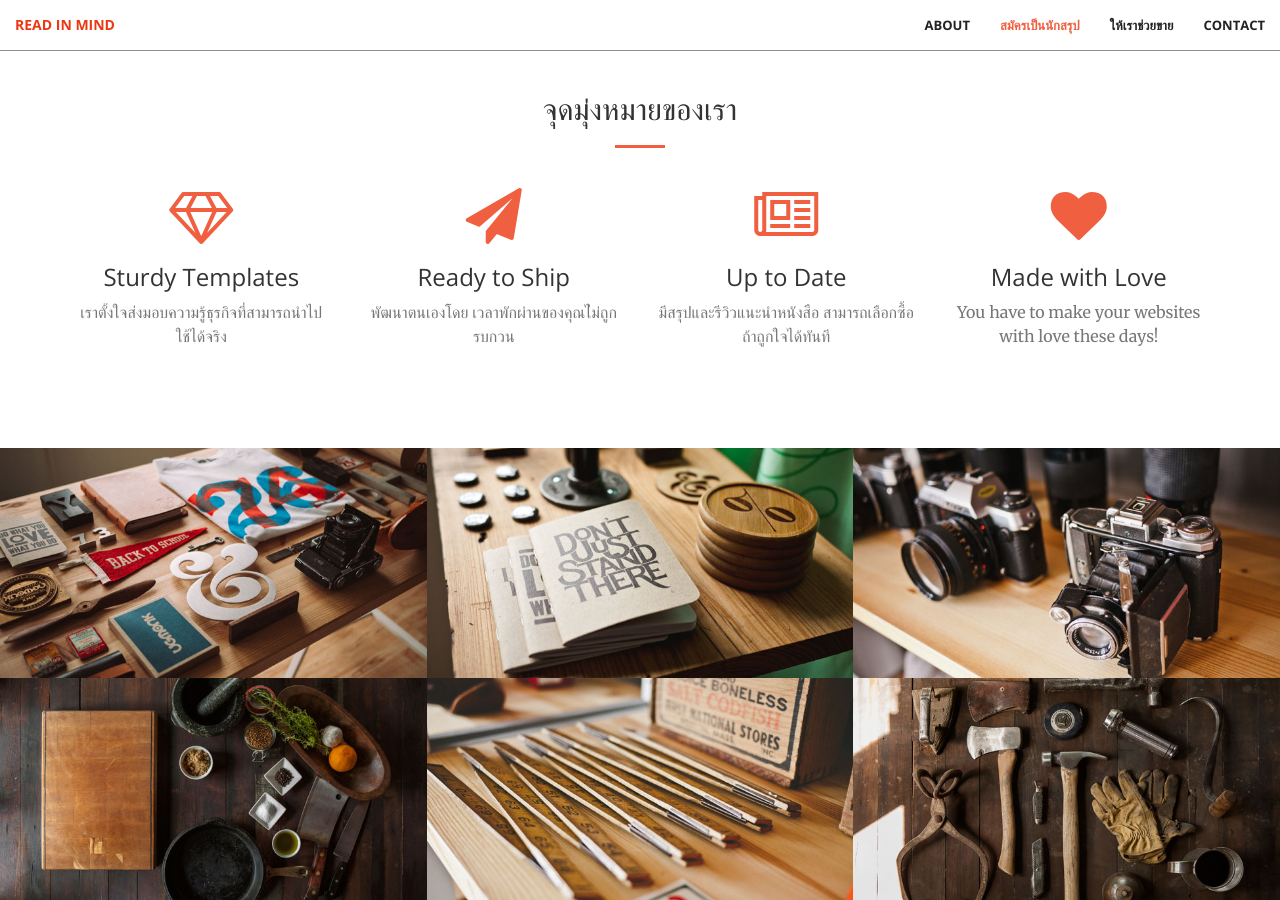
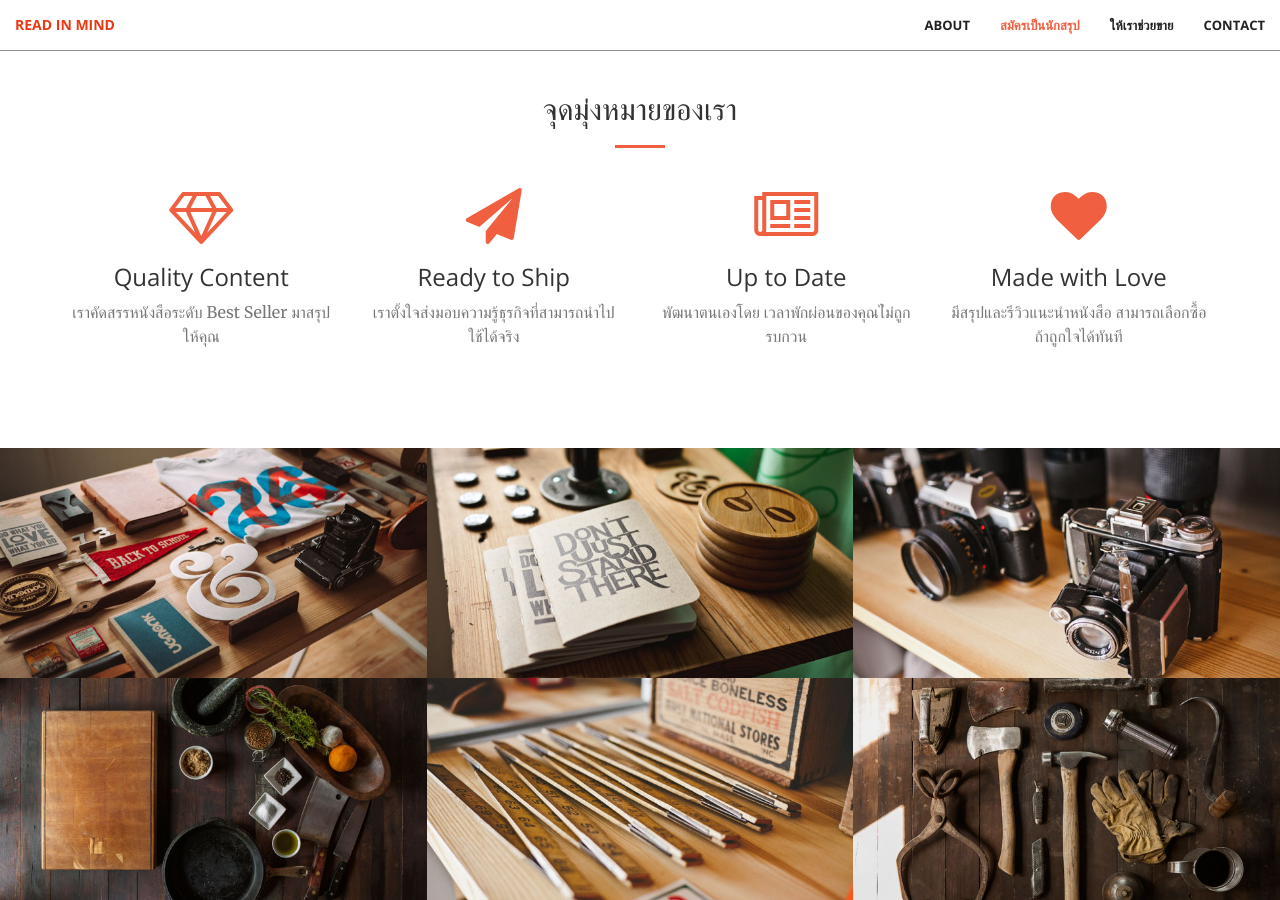
Before and after one commit to drsarutobi8/readinmind.com, a Jekyll site: the page built from index.html, in a window 1280 px wide and 900 px high, scrolled down 1322 px. Built offline with Jekyll 4.4.1, drawn with Linux system fonts in a browser that asks for light colours.

Commit message:
modify content

```diff
--- a/_includes/services.html
+++ b/_includes/services.html
@@ -12,29 +12,29 @@
             <div class="col-lg-3 col-md-6 text-center">
                 <div class="service-box">
                     <i class="fa fa-4x fa-diamond wow bounceIn text-primary"></i>
-                    <h3>Sturdy Templates</h3>
-                    <p class="text-muted">เราตั้งใจส่งมอบความรู้ธุรกิจที่สามารถนำไปใช้ได้จริง</p>
+                    <h3>Quality Content</h3>
+                    <p class="text-muted">เราคัดสรรหนังสือระดับ Best Seller มาสรุปให้คุณ</p>
                 </div>
             </div>
             <div class="col-lg-3 col-md-6 text-center">
                 <div class="service-box">
                     <i class="fa fa-4x fa-paper-plane wow bounceIn text-primary" data-wow-delay=".1s"></i>
                     <h3>Ready to Ship</h3>
-                    <p class="text-muted">พัฒนาตนเองโดย เวลาพักผ่านของคุณไ่ม่ถูกรบกวน</p>
+                    <p class="text-muted">เราตั้งใจส่งมอบความรู้ธุรกิจที่สามารถนำไปใช้ได้จริง</p>
                 </div>
             </div>
             <div class="col-lg-3 col-md-6 text-center">
                 <div class="service-box">
                     <i class="fa fa-4x fa-newspaper-o wow bounceIn text-primary" data-wow-delay=".2s"></i>
                     <h3>Up to Date</h3>
-                    <p class="text-muted">มีสรุปและรีวิวแนะนำหนังสือ สามารถเลือกซื้อถ้าถูกใจได้ทันที</p>
+                    <p class="text-muted">พัฒนาตนเองโดย เวลาพักผ่อนของคุณไ่ม่ถูกรบกวน</p>
                 </div>
             </div>
             <div class="col-lg-3 col-md-6 text-center">
                 <div class="service-box">
                     <i class="fa fa-4x fa-heart wow bounceIn text-primary" data-wow-delay=".3s"></i>
                     <h3>Made with Love</h3>
-                    <p class="text-muted">You have to make your websites with love these days!</p>
+                    <p class="text-muted">มีสรุปและรีวิวแนะนำหนังสือ สามารถเลือกซื้อถ้าถูกใจได้ทันที</p>
                 </div>
             </div>
         </div>
```
